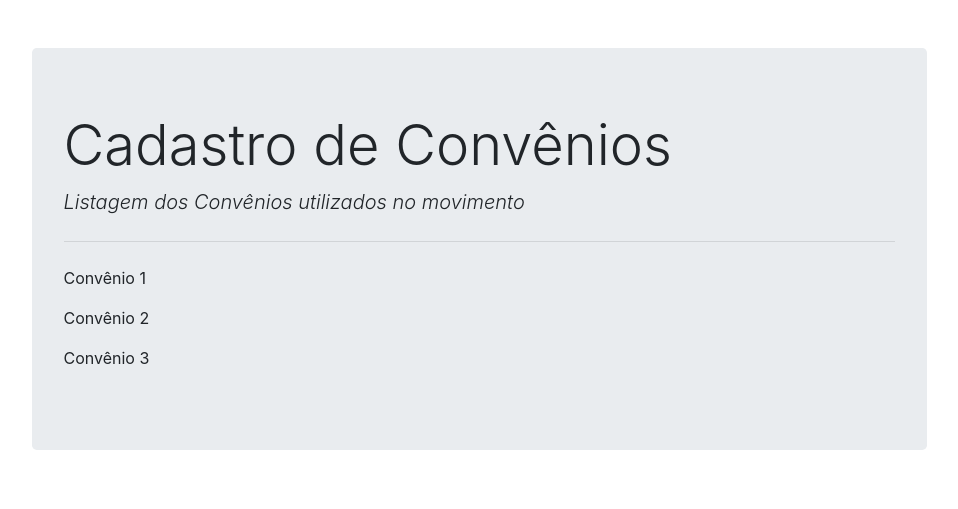
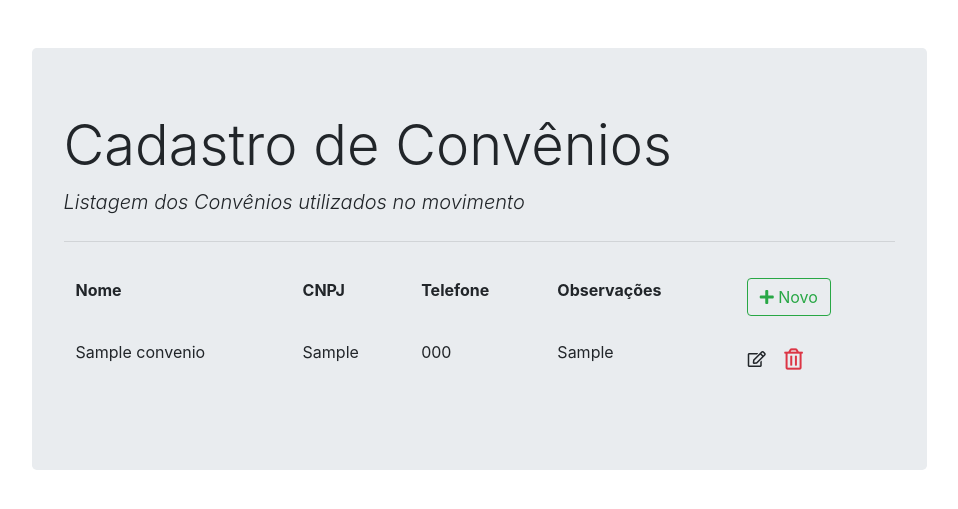
Before and after one commit to lpkyrius/rg1, a Django app: page /convenios_list/ in a window 1280 px wide. Shown: the part 57-566 px from the top of the page, without its empty margins (161-1119 px from the left). Run offline with Django 3.2, Linux system fonts and the light colour scheme; a user stored in the database is signed in; tables that the repository leaves empty hold one stand-in row (values such as "Sample post"); some libraries are stand-ins or nearby versions.

Commit message:
crud convenios

```diff
--- a/rec/models.py
+++ b/rec/models.py
@@ -6,8 +6,10 @@ class Convenio(models.Model):
     nome = models.CharField(max_length=100, unique=True )
     cnpj = models.CharField(max_length=14, null=True, blank=True)
     telefone = models.CharField(max_length=100, null=True, blank=True)
-    obs = models.CharField(max_length=100, null=True, blank=True)
+    obs = models.CharField(max_length=300, null=True, blank=True)
 
+    def __str__(self):
+        return self.nome
 
 '''
 A cada alteração:
--- a/rec/templates/rec/base.html
+++ b/rec/templates/rec/base.html
@@ -17,7 +17,7 @@
     <div class="container">
         <div class="col-md-10 offset-md-1 mt-5">
             <div class="jumbotron">
-                <h1 class="display-4">Cadastro de Convênios</h1>
+                <h3 class="display-4">Cadastro de Convênios</h3>
                 <p class="lead font-italic">Listagem dos Convênios utilizados no movimento</p>
                 <hr class="my-4">
                 {% block content %}
--- a/rec/templates/rec/convenios_list.html
+++ b/rec/templates/rec/convenios_list.html
@@ -2,8 +2,42 @@
 
 {% block content %}
 
-<p>Convênio 1</p>
-<p>Convênio 2</p>
-<p>Convênio 3</p>
+<table class="table table-borderless">
+    <thead class="border-botton font-weight-bold">
+        <tr>
+            <td>Nome</td>
+            <td>CNPJ</td>
+            <td>Telefone</td>
+            <td>Observações</td>
+            <td>
+                <a href="{% url 'convenios_insert' %}" class="btn btn-outline-success">
+                    <i class="fas fa-plus"></i> Novo
+                </a>
+            </td>
+        </tr>
+    </thead>
+    <tbody>
+        {% for convenio in convenios_list %}
+            <tr>
+                <td>{{convenio.nome}}</td>
+                <td>{{convenio.cnpj}}</td>
+                <td>{{convenio.telefone}}</td>
+                <td>{{convenio.obs}}</td>
+                <td>
+                    <a href="{% url 'convenios_update' convenio.id %}" class="btn text-sendary px-0">
+                        <i class="far far-edit fa-edit"></i>
+                    </a>
+                    <form action="{% url 'convenios_delete' convenio.id %}" method="post" class="d-inline">
+                        {% csrf_token %}
+                        <button class="submit btn">
+                            <i class="far fa-trash-alt fa-lg text-danger float-right"></i>
+                        </button>
+                    </form>
+                </td>
+            </tr>
+        {% endfor %}
+    </tbody>
+</table>
+
 
 {% endblock content %}
--- a/rec/urls.py
+++ b/rec/urls.py
@@ -8,9 +8,10 @@ from . import views
 urlpatterns = [
 
     #path('', views.home, name="home"),
-    path('convenios_form/', views.convenio_form, name="convenios_form"),
-    path('convenios_list/', views.convenio_list, name="convenios_list"),
-
+    path('convenios_form/', views.convenio_form, name="convenios_insert"),          #get and post request for insert operation
+    path('convenios_list/', views.convenio_list, name="convenios_list"),            #get and post request for update operation
+    path('convenios_form/<int:id>/', views.convenio_form, name="convenios_update"),   #get request to retrieve and display all records
+    path('convenios_delete/<int:id>/', views.convenio_delete, name="convenios_delete"),   #get request to retrieve and display all records
 ]
 
 '''
--- a/rec/views.py
+++ b/rec/views.py
@@ -2,11 +2,14 @@ from django.shortcuts import render, redirect
 from django.http import HttpResponse
 from django.forms import inlineformset_factory
 from django.contrib.auth.decorators import login_required
+
 from accounts.decorators import unauthenticated_user, allowed_users, admin_only
 
+from .forms import ConvenioForm
+from .models import Convenio
 
 # exige usuário logado
-@login_required(login_url='login')
+#@login_required(login_url='login')
 #@admin_only # somente usuários do grupo 'admin' podem acessar a home | posso ampliar para outros grupos ['admin','staff']
 #@allowed_users(allowed_roles=['admin','customer'])
 def home(request):
@@ -15,21 +18,37 @@ def home(request):
     return render(request, 'rec/dashboard.html', context)
 
 
-@login_required(login_url='login')
+#@login_required(login_url='login')
 def convenio_list(request):
-    return render(request, "rec/convenios_list.html")
+    context = {'convenios_list':Convenio.objects.all()}
+    return render(request, "rec/convenios_list.html", context)
 
 
-@login_required(login_url='login')
-def convenio_form(request):
-    print('chamou a convenio form')
-    context = {}
-    return render(request, "rec/convenios_form.html", context)
+#@login_required(login_url='login')
+def convenio_form(request,id=0):
+    if request.method == "GET":
+        if id==0: # é insert
+            form = ConvenioForm() # form vazio para ser preenchido
+        else: # é update
+            convenio = Convenio.objects.get(pk=id) # pego o convênio atual em edição
+            form = ConvenioForm(instance=convenio) # populo o form com os dados dele
+    else: # POST
+        if id == 0: # insert
+            form = ConvenioForm(request.POST)
+        else: # update
+            convenio = Convenio.objects.get(pk=id) # pego o convênio atual em edição
+            form = ConvenioForm(request.POST,instance=convenio)
+        if form.is_valid():
+            form.save()
+        return redirect('/convenios_list/')
+
+    return render(request, "rec/convenios_form.html", {'form':form})
 
 
 
 @login_required(login_url='login')
-def convenio_delete(request):
-    print('chamou a convenio list')
-    context = {}
-    return render(request, "rec/convenios_list.html", context)
+def convenio_delete(request,id):
+    convenio = Convenio.objects.get(pk=id) # pego o convênio atual em edição
+    convenio.delete()
+
+    return redirect('/convenios_list/')
```
Also changed, not shown: rec/forms.py (added, +23 -0 lines), rec/templates/rec/convenios_form.html (+26 -1 lines), rg1/settings.py (+3 -4 lines), rec/migrations/0003_auto_20200922_0943.py (added).
